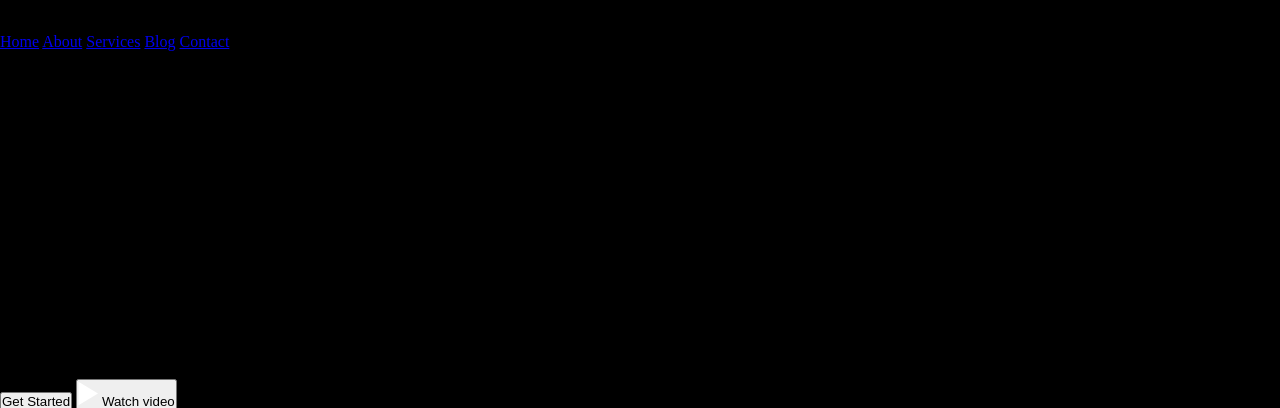
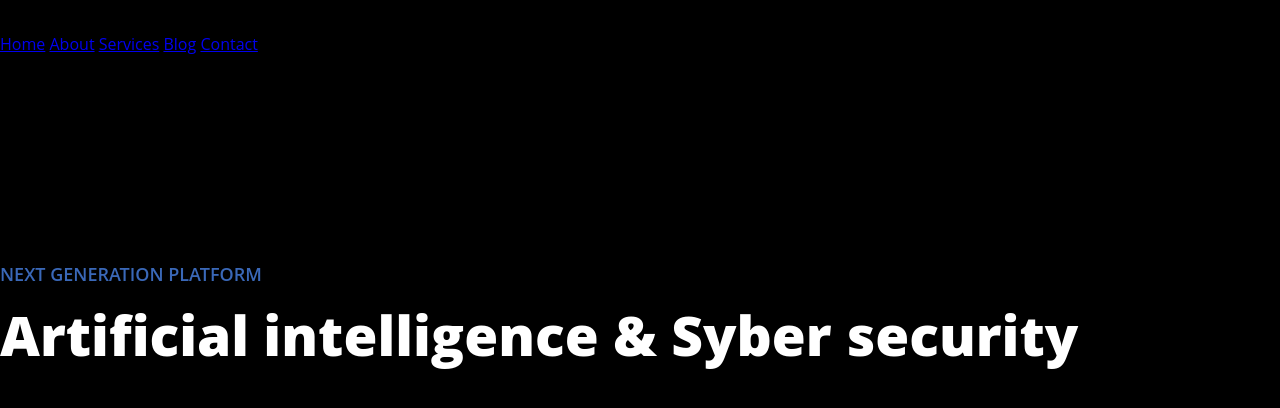
Before and after one commit to Bils1na/web_course, a PHP site: page / in a window 1280 px wide. Shown: the top 408 px of the page. Run offline with PHP 8.4, Linux system fonts and the light colour scheme.

Commit message:
added style

```diff
--- a/sem3web/style.css
+++ b/sem3web/style.css
@@ -1,6 +1,7 @@
 * {
     padding: 0;
     margin: 0;
+    font-family: Open Sans;
 }
 
 body {
@@ -14,7 +15,6 @@ body {
 
 .header__link {
     color: var(--ffffff, #FFF);
-    font-family: Open Sans;
     font-size: 16px;
     font-style: normal;
     font-weight: 600;
@@ -29,18 +29,40 @@ body {
 
 .heading4 {
     margin-bottom: 10px;
+    color: var(--3-a-68-b-8, #3A68B8);
+    font-size: 18px;
+    font-style: normal;
+    font-weight: 600;
+    line-height: 160%;
+    text-transform: uppercase;
 }
 
 .heading {
     margin-bottom: 40px;
+    color: var(--ffffff, #FFF);
+    font-size: 55px;
+    font-style: normal;
+    font-weight: 800;
+    line-height: 130%;
 }
 
 .text {
     margin-bottom: 50px;
+    color: var(--ffffff, #FFF);
+    font-size: 18px;
+    font-style: normal;
+    font-weight: 600;
+    line-height: 160%;
+}
+
+.top__content_buttons {
+    display: flex;
 }
 
 .top__content_button {
     padding: 15px 30px;
+    border-radius: 5px;
+    background: var(--3-a-68-b-8, #3A68B8);
 }
 
 .logos {
```
